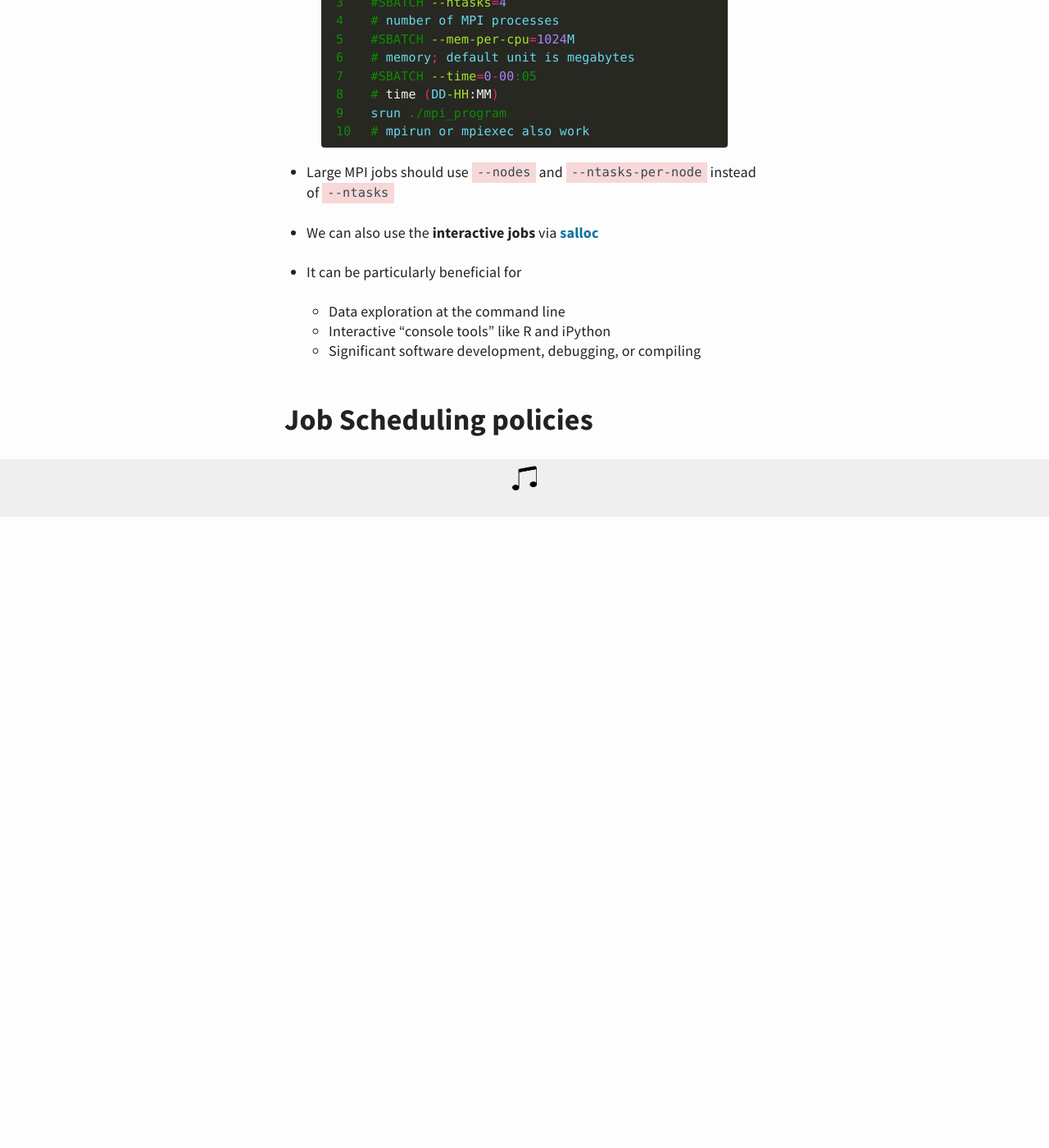
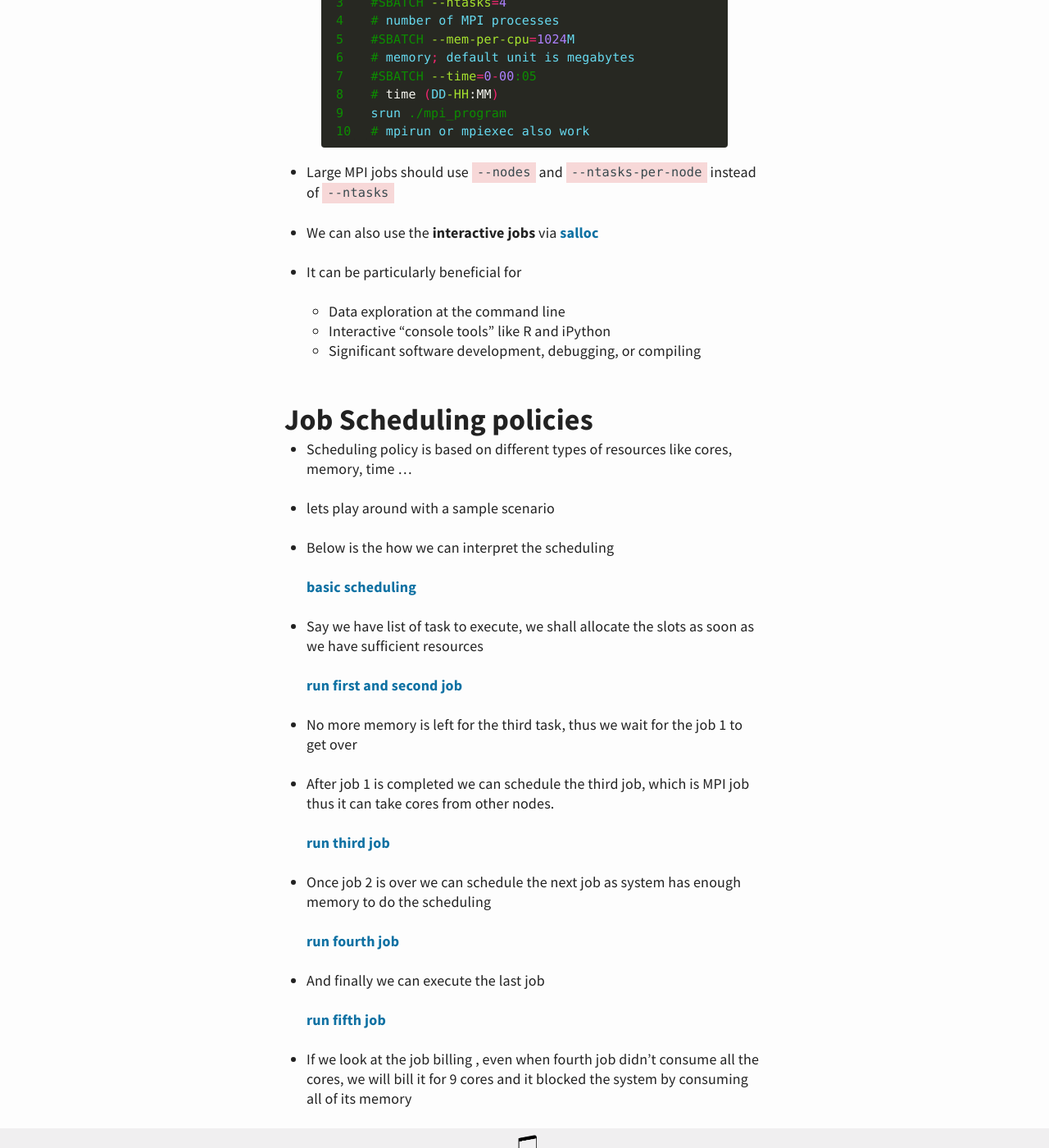
Before and after one commit to webhash/webhash.github.io, a Jekyll site: the page built from _posts/2020-11-29-basics-of-computecanada.md, in a window 1280 px wide and 1400 px high, scrolled down 2431 px. Shown: the whole window at 82% size. Built offline with Jekyll 4.4.1, drawn with Linux system fonts in a browser that asks for light colours; before the commit the page ends 3061 px from its top, so only the background shows below that; some of the changed text lies outside the part shown.

Commit message:
Update 2020-11-29-basics-of-computecanada.md

````diff
--- a/_posts/2020-11-29-basics-of-computecanada.md
+++ b/_posts/2020-11-29-basics-of-computecanada.md
@@ -23,7 +23,7 @@ tags : [computecanada, slurm, scheduling]
 
 ## SLURM Jobs
 
-- SLURM provides [sbatch](https://slurm.schedmd.com/sbatch.html sbatch) command to allow user to submit a job
+- SLURM provides [sbatch](https://slurm.schedmd.com/sbatch.html "sbatch") command to allow user to submit a job
 
 - User creates a batch file that contains not only the task to run but also the resources required
 
@@ -100,7 +100,7 @@ srun ./mpi_program
 
 - Large MPI jobs should use ```--nodes``` and ```--ntasks-per-node``` instead of ```--ntasks```
 
-- We can also use the **interactive jobs** via [salloc](https://slurm.schedmd.com/salloc.html salloc)
+- We can also use the **interactive jobs** via [salloc](https://slurm.schedmd.com/salloc.html "salloc")
 
 - It can be particularly beneficial for
   + Data exploration at the command line
@@ -108,3 +108,31 @@ srun ./mpi_program
   + Significant software development, debugging, or compiling
 
 ## Job Scheduling policies
+
+- Scheduling policy is based on different types of resources like cores, memory, time ...
+
+- lets play around with a sample scenario
+
+- Below is the how we can interpret the scheduling
+
+  [basic scheduling](https://webhash.github.io/img/sscd/1.png "basic scheduling")
+
+- Say we have list of task to execute, we shall allocate the slots as soon as we have sufficient resources
+
+  [run first and second job](https://webhash.github.io/img/sscd/2.png "run first and second job")
+
+- No more memory is left for the third task, thus we wait for the job 1 to get over
+
+- After job 1 is completed we can schedule the third job, which is MPI job thus it can take cores from other nodes.
+
+  [run third job](https://webhash.github.io/img/sscd/3.png "run third job")
+
+- Once job 2 is over we can schedule the next job as system has enough memory to do the scheduling
+
+  [run fourth job](https://webhash.github.io/img/sscd/4.png "run fourth job")
+
+- And finally we can execute the last job
+
+  [run fifth job](https://webhash.github.io/img/sscd/5.png "run fifth job")
+
+ - If we look at the job billing , even when fourth job didn't consume all the cores, we will bill it for 9 cores and it blocked the system by consuming all of its memory
````
Also changed, not shown: other parts of _posts/2020-11-29-basics-of-computecanada.md (+1 -1 lines).
